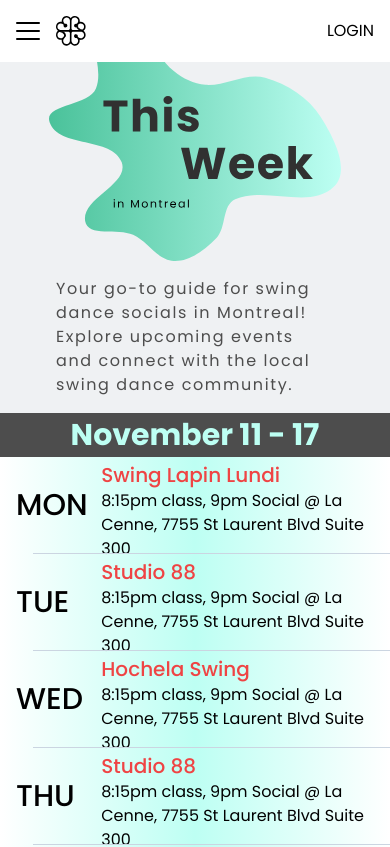
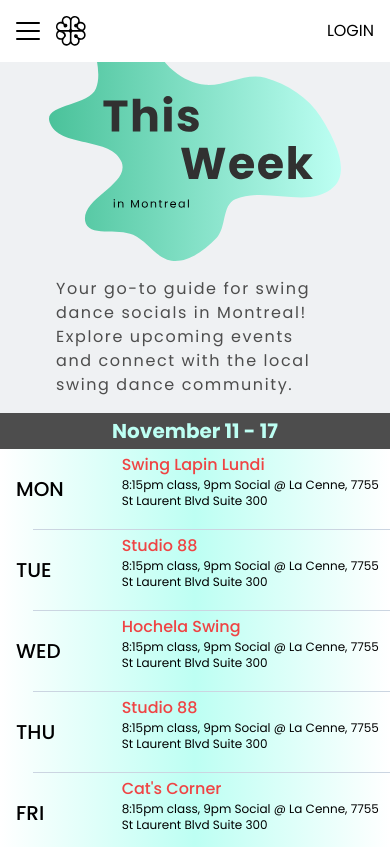
Before and after one commit to justinkwanchan/swing-schedule, a Next.js app in the folder front-end/: page / in a window 390 px wide. Shown: the top 847 px of the page. Built offline with nearby package versions, Linux system fonts and the light colour scheme.

Commit message:
Update mobile layout of Flyer

```diff
--- a/front-end/src/app/components/flyer/index.tsx
+++ b/front-end/src/app/components/flyer/index.tsx
@@ -52,23 +52,27 @@
   ];
   return (
     <div className="grow bg-gradient-to-r from-white via-aero-blue to-white">
-      <h1 className="text-center bg-dark-grey text-aero-blue font-bold text-3xl py-1 2xl:text-5xl 2xl:py-3">
+      <h1 className="text-center bg-dark-grey text-aero-blue text-xl font-bold py-1 sm:text-3xl 2xl:text-5xl 2xl:py-3">
         November 11 - 17
       </h1>
       <div className="flex flex-col">
         {danceData.map((event, index, arr) => (
           <div key={event.id} className="flex flex-col">
-            <div className="flex h-24 2xl:h-[6.5rem]">
-              <h2 className="self-center w-40 font-medium text-3xl ml-4 2xl:text-4xl">
+            <div className="flex h-20 sm:h-24 2xl:h-[6.5rem]">
+              <h2 className="self-center w-40 font-medium text-xl ml-4 sm:text-3xl 2xl:text-4xl">
                 {event.day}
               </h2>
               <div>
-                <h2 className="text-red-500 font-medium text-xl mt-1 2xl:text-2xl">
+                <h2 className="text-red-500 font-medium mt-1 sm:text-xl 2xl:text-2xl">
                   {event.title}
                 </h2>
-                <p className="2xl:text-xl">{event.description}</p>
+                <p className="text-xs sm:text-base 2xl:text-xl">
+                  {event.description}
+                </p>
               </div>
             </div>
+
+            {/* Styled border between flyer entries */}
             {index !== arr.length - 1 && (
               <div className="self-end w-11/12 h-[1px] bg-slate-300"></div>
             )}
```
